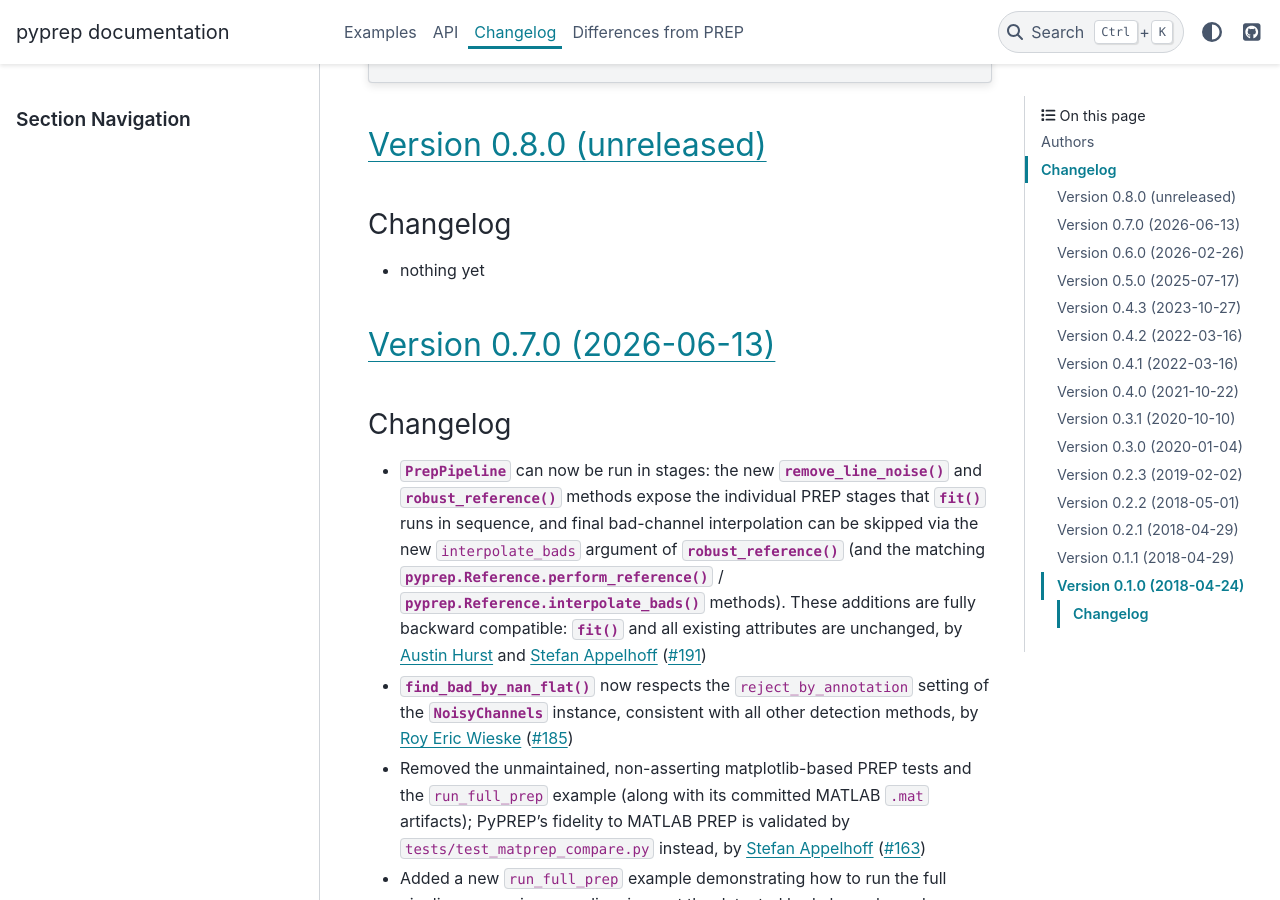
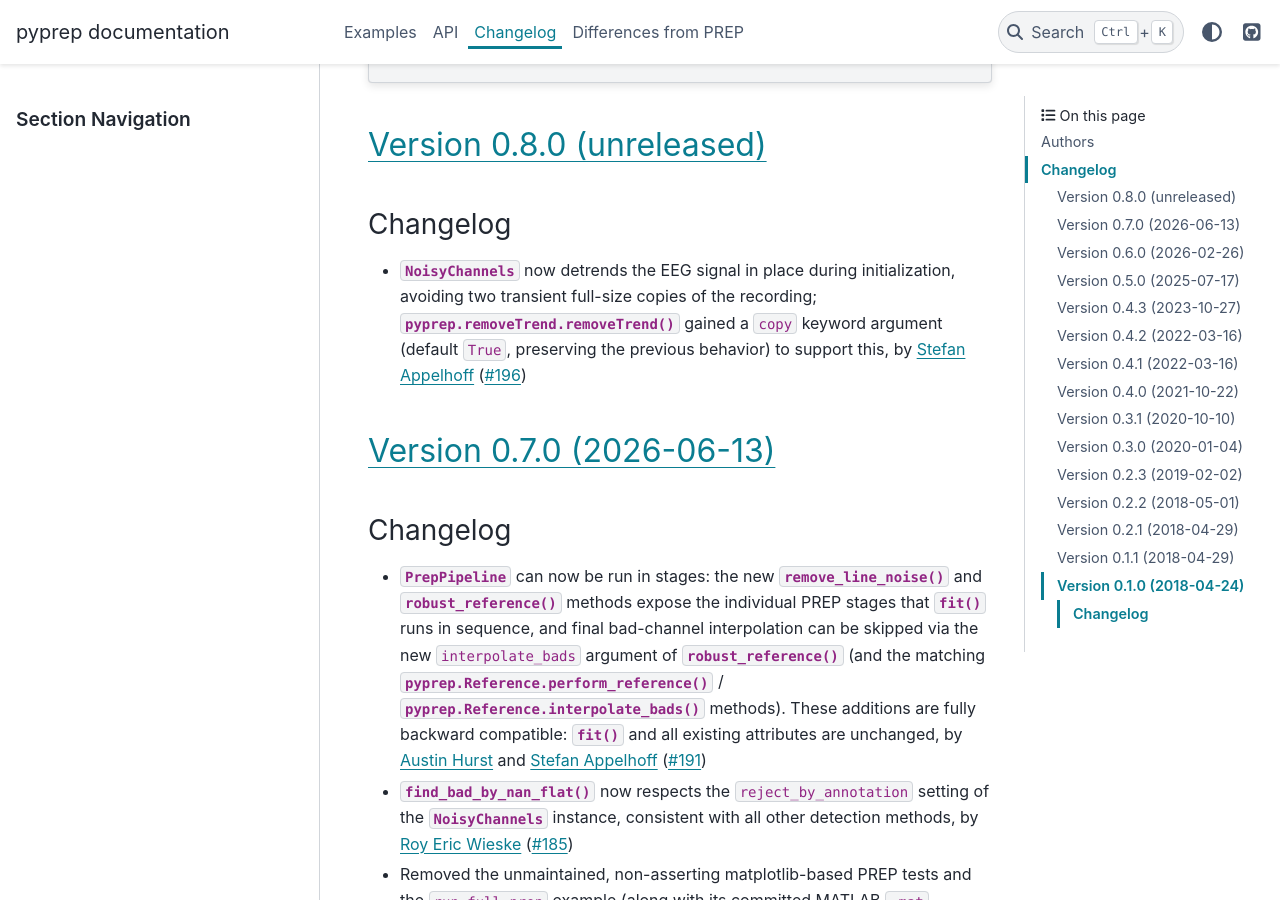
Before and after one commit to sappelhoff/pyprep, a Sphinx documentation site: the page built from docs/changelog.rst, in a window 1280 px wide and 900 px high, scrolled down 828 px. Built offline with Sphinx 7.4.7 and the PyData theme 0.15.4, drawn with Linux system fonts in a browser that asks for light colours; the version number could not be read and is left out.

Commit message:
Add changelog entry

```diff
--- a/docs/changelog.rst
+++ b/docs/changelog.rst
@@ -26,7 +26,7 @@ Version 0.8.0 (unreleased)
 
 Changelog
 ~~~~~~~~~
-- nothing yet
+- :class:`~pyprep.NoisyChannels` now detrends the EEG signal in place during initialization, avoiding two transient full-size copies of the recording; :func:`pyprep.removeTrend.removeTrend` gained a ``copy`` keyword argument (default ``True``, preserving the previous behavior) to support this, by `Stefan Appelhoff`_ (:gh:`196`)
 
 .. _changes_0_7_0:
 
```
